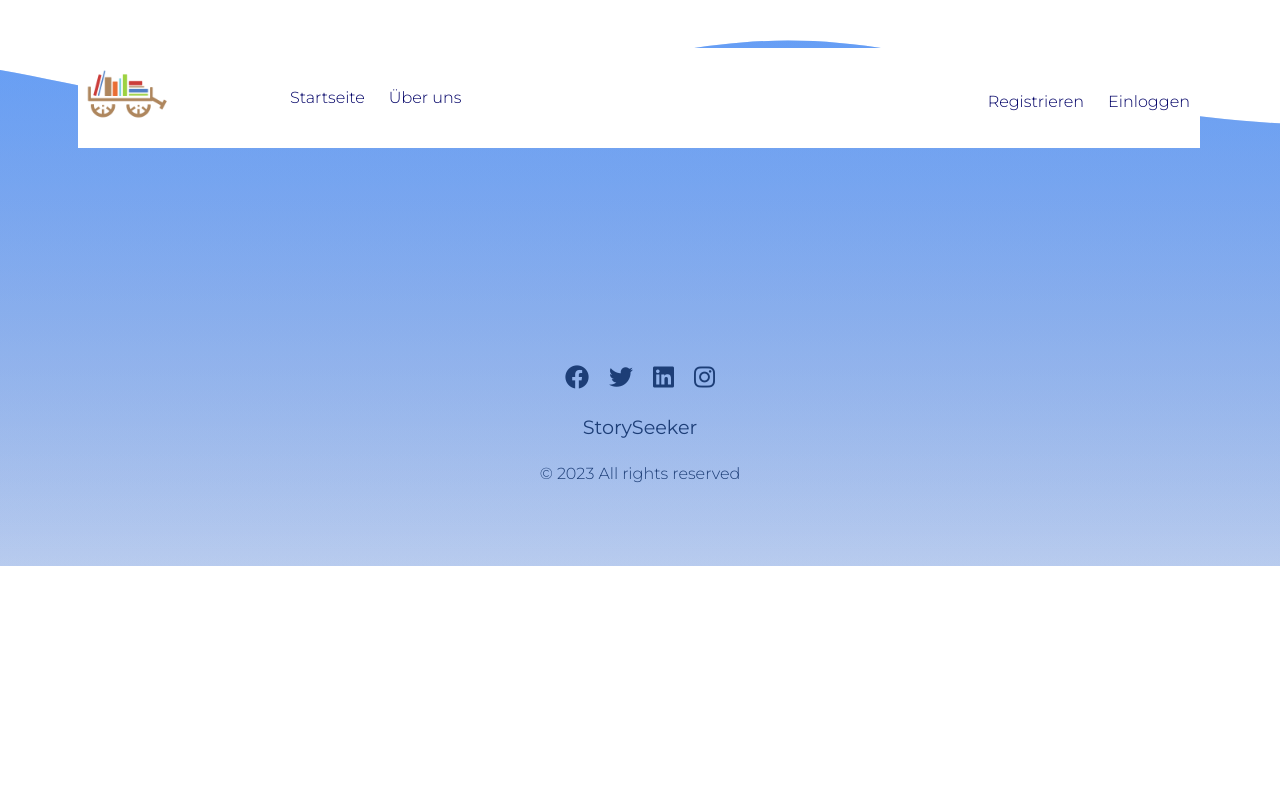
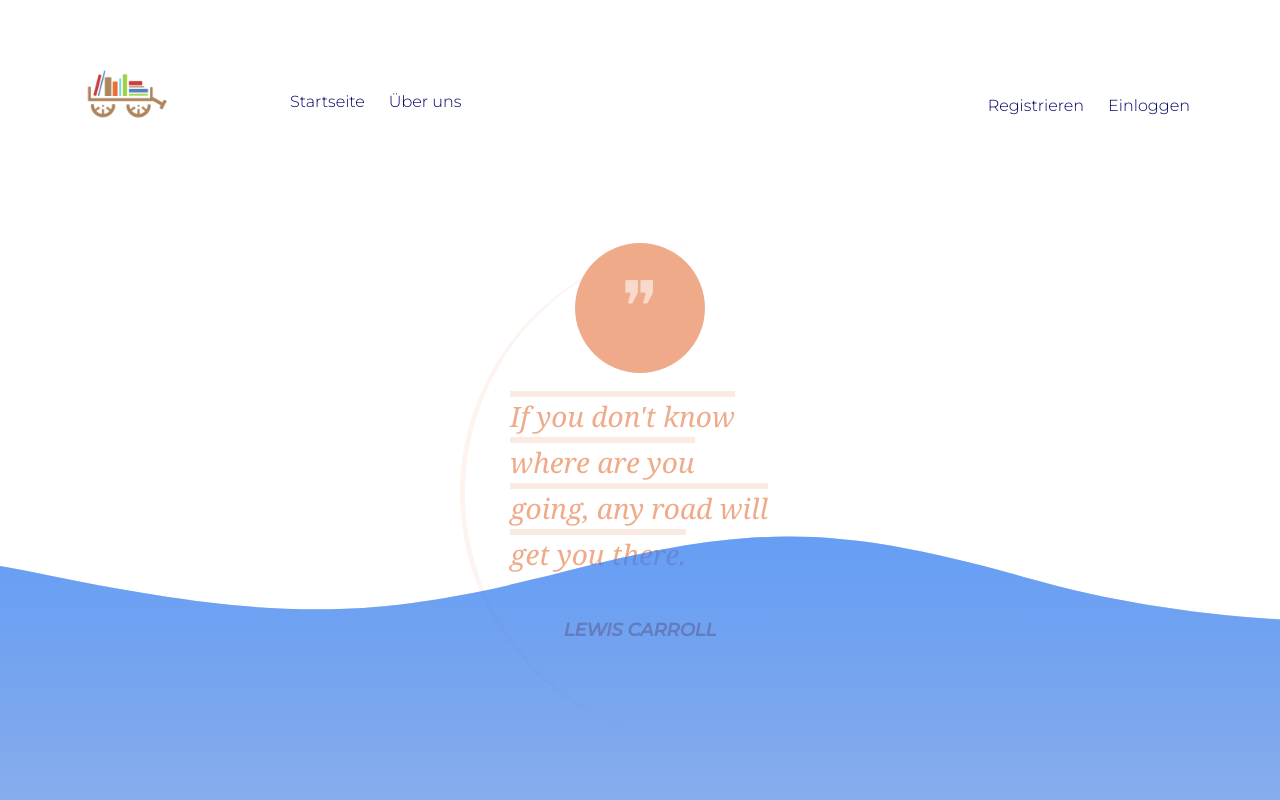
Before and after one commit to ZDerin/libraryProjectAngular, an Angular app: page /quote in a window 1280 px wide. Before the commit this address led to /. Shown: the top 800 px of the page. Built offline with nearby package versions, Linux system fonts and the light colour scheme; a web font is replaced by a local one.

Commit message:
Zitatseite

```diff
--- a/src/app/app.routes.ts
+++ b/src/app/app.routes.ts
@@ -9,6 +9,7 @@ import {AllebuecherComponent} from "./allebuecher/allebuecher.component";
 import {StandorteComponent} from "./standorte/standorte.component";
 import {FilteredStandorteComponent} from "./filtered-standorte/filtered-standorte.component";
 import {UeberunsComponent} from "./ueberuns/ueberuns.component";
+import {ZitatseiteComponent} from "./zitatseite/zitatseite.component";
 
 export const routes: Routes = [
   {path: '' , component: StartseiteComponent},
@@ -19,5 +20,6 @@ export const routes: Routes = [
   {path: 'readingwishlist', component: VerwaltelesewunschlisteComponent},
   {path: 'allbooks', component: AllebuecherComponent},
   {path: 'location', component: FilteredStandorteComponent},
-  {path: 'about', component: UeberunsComponent}
+  {path: 'about', component: UeberunsComponent},
+  {path: 'quote', component: ZitatseiteComponent}
 ];
--- a/src/app/header/header.component.html
+++ b/src/app/header/header.component.html
@@ -2,8 +2,10 @@
   <div class="container is-fluid">
     <nav  class="navbar" role="navigation" aria-label="main navigation">
     <div class="navbar-brand">
-      <img src="assets/1.png" width="100px" height="50px" alt="Logo" class="logo" id="logo">
-      <img src="assets/Gif%20ohne%20Titel%20(1).gif" width="100px" height="50px" alt="Logo" class="gif" id="gif">
+      <a  href="http://localhost:4200/quote">
+        <img src="assets/1.png" width="100px" height="50px" alt="Logo" class="logo" id="logo">
+        <img src="assets/Gif%20ohne%20Titel%20(1).gif" width="100px" height="50px" alt="Logo" class="gif" id="gif">
+      </a>
       <a (click)="toggleBurger()" role="button" class="navbar-burger" aria-label="menu" aria-expanded="false" data-target="navbarBasicExample">
         <i  *ngIf="!burgerIsOpen" class="fa-solid fa-bars fa-xl" style="color: #1d3e77;"></i>
         <i  *ngIf="burgerIsOpen" class="fa-solid fa-xmark fa-xl" style="color: #1d3e77;"></i>
--- a/src/app/logout/logout.component.html
+++ b/src/app/logout/logout.component.html
@@ -13,4 +13,3 @@
 
   </div>
 </div>
-<app-zitatseite></app-zitatseite>
--- a/src/app/zitat.service.ts
+++ b/src/app/zitat.service.ts
@@ -7,15 +7,16 @@ import {Zitat} from "./interfaces"
 })
 export class ZitatService {
 
-  private getZitatUrl : string = "/getZitat"
+  private getZitatUrl : string = "getZitat"
 
   constructor(private http: HttpClient) {
   }
 
   getZufallsZitat() {
+    console.log("In getZufallsZitat")
     const headers = {
       'content-type': 'application/json',
       'authorization:' : `Bearer ${localStorage.getItem('token')}`};
-    return this.http.get<any>(this.getZitatUrl, {headers})
+    return this.http.get<Zitat>(this.getZitatUrl, {headers})
   }
 }
--- a/src/app/zitatseite/zitatseite.component.css
+++ b/src/app/zitatseite/zitatseite.component.css
@@ -1,52 +1,100 @@
-@import url('https://fonts.googleapis.com/css?family=Special+Elite');
-
-html, body {
-  height: 100%;
-  margin: 0;
+body {
+  background : repeat rgba(235, 150, 108, 0.1);
 }
 
-body {
-  font-family: 'Special Elite', cursive;
-  background: #fffdf5;
-  color: #3f3f5a;
-  display: flex;
-  flex-direction: column;
-  align-items: center;
-  justify-content: center;
+.main {
+  position : relative;
 }
 
-blockquote {
-  font-weight: 100;
-  font-size: 2rem;
-  max-width: 600px;
-  line-height: 1.4;
-  position: relative;
-  margin: 0;
-  padding: .5rem;
+section {
+  padding-top: 0;
 }
 
-blockquote:before,
-blockquote:after {
-  position: absolute;
-  color: #f1efe6;
-  font-size: 8rem;
-  width: 4rem;
-  height: 4rem;
+.mb-wrap {
+  margin : 20px auto;
+  padding : 20px;
+  position : relative;
+  width : 300px;
 }
 
-blockquote:before {
-  content: '“';
-  left: -5rem;
-  top: -2rem;
+.mb-wrap p {
+  margin : 0;
+  padding : 0;
 }
 
-blockquote:after {
-  content: '”';
-  right: -5rem;
-  bottom: 1rem;
+.mb-wrap blockquote {
+  margin : 0;
+  padding : 0;
+  position : relative;
 }
 
-cite {
-  line-height: 3;
-  text-align: left;
+.mb-wrap cite {
+  font-style : normal;
 }
+
+.mb-style-2 blockquote {
+  padding-top : 150px;
+}
+
+.mb-style-2 blockquote:after {
+  background: none repeat scroll 0 0 rgba(235, 150, 108, 0.8);
+  border-radius: 50% 50% 50% 50%;
+  color: rgba(255, 255, 255, 0.5);
+  content: "❞";
+  font-family: 'icons';
+  font-size: 70px;
+  height: 130px;
+  left: 50%;
+  line-height: 130px;
+  margin-left: -65px;
+  position: absolute;
+  text-align: center;
+  text-shadow: 0 1px 1px rgba(255, 255, 255, 0.1);
+  top: 0;
+  width: 130px;
+}
+.mb-style-2 blockquote:before {
+  border-left: 5px solid rgba(235, 150, 108, 0.1);
+  border-radius: 50% 50% 50% 50%;
+  content: "";
+  height: 500px;
+  left: -50px;
+  position: absolute;
+  top: 0;
+  width: 500px;
+  z-index: -1;
+}
+
+.mb-style-2 blockquote p {
+  background : none repeat scroll 0 0 rgba(255, 255, 255, 0.5);
+  box-shadow : 0 -6px 0 rgba(235, 150, 108, 0.2);
+  color : rgba(235, 150, 108, 0.8);
+  display : inline;
+  font-family : Baskerville, Georgia, serif;
+  font-style : italic;
+  font-size : 28px;
+  line-height : 46px;
+  text-shadow : 0 1px 1px rgba(255, 255, 255, 0.5);
+}
+
+.mb-attribution {
+  text-align : center;
+}
+
+.mb-author {
+  color : #D48158;
+  font-size : 18px;
+  font-weight : bold;
+  padding-top : 10px;
+  text-shadow : 0 1px 1px rgba(255, 255, 255, 0.1);
+  text-transform : uppercase;
+}
+
+cite a {
+  color : #D7AA94;
+  font-style : italic;
+}
+
+cite a:hover {
+  color : #D48158;
+}
--- a/src/app/zitatseite/zitatseite.component.html
+++ b/src/app/zitatseite/zitatseite.component.html
@@ -1,4 +1,22 @@
-<div *ngIf="zitat">
-  <blockquote>{{zitat.zitat}}</blockquote>
-  <cite>{{zitat.name}}</cite>
-</div>
+<section>
+  <div *ngIf="zitat">
+    <blockquote>{{zitat.zitat}}</blockquote>
+    <cite>{{zitat.name}}</cite>
+  </div>
+
+  <div class="mb-wrap mb-style-2">
+    <blockquote>
+      <p>  If you don't know where are you going, any road will get you there.</p>
+    </blockquote>
+  </div>
+
+  <div class="mb-attribution">
+    <cite class="mb-author">
+      Lewis Carroll
+    </cite>
+  </div>
+
+  <br>
+  <br>
+
+</section>
--- a/src/app/zitatseite/zitatseite.component.ts
+++ b/src/app/zitatseite/zitatseite.component.ts
@@ -1,6 +1,7 @@
 import {Component, OnInit} from '@angular/core';
 import {CommonModule, NgForOf, NgIf} from "@angular/common";
 import {ZitatService} from "../zitat.service";
+import {Zitat} from "../interfaces";
 
 @Component({
   selector: 'app-zitatseite',
@@ -14,15 +15,18 @@ import {ZitatService} from "../zitat.service";
   styleUrl: './zitatseite.component.css'
 })
 export class ZitatseiteComponent implements OnInit {
-zitat : any;
+  zitat: Zitat | undefined;
 
-constructor(private zitatService : ZitatService) {
+  constructor(private zitatService: ZitatService) {
 
   }
+
   ngOnInit() {
+    console.log("jetzt in OnInit")
     this.zitatService.getZufallsZitat().subscribe({
       next: value => {
         this.zitat = value;
+        console.log("Zitat zugeordnet")
       },
       error: err => {
         console.log("Zitat konnte nicht ausgegeben werden.")
```
Lines whose indentation alone changed are shown as unchanged.
